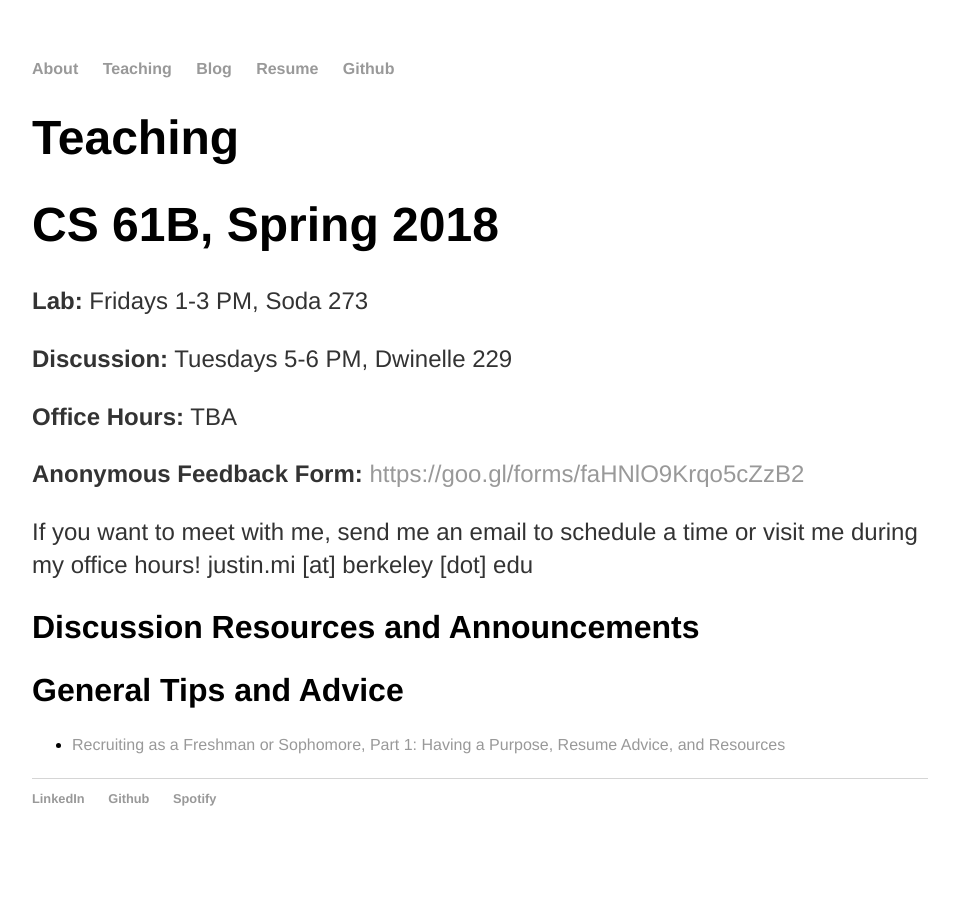
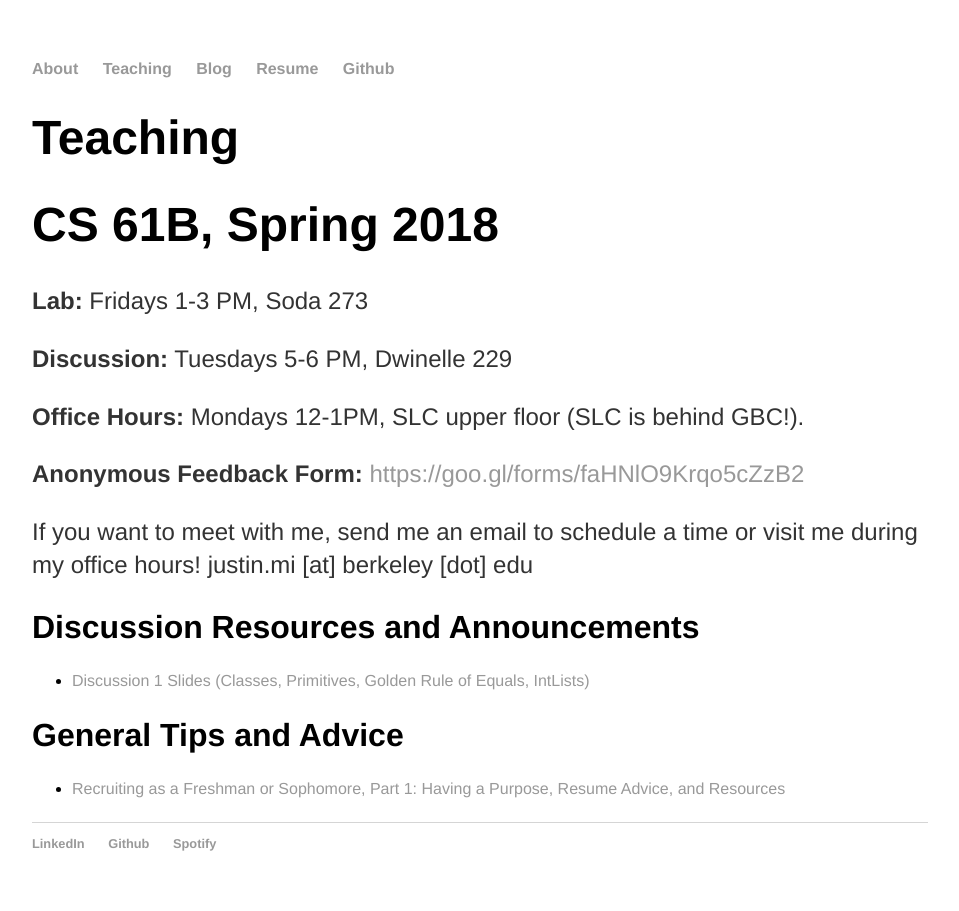
Before and after one commit to JustinMi/JustinMi.github.io, a Jekyll site: the page built from teaching/index.html, in a window 1280 px wide. Shown: the whole page, without its empty margins (160-1119 px from the left). Built offline with Jekyll 4.4.1, drawn with Linux system fonts in a browser that asks for light colours; nearby versions of some CDN libraries.

Commit message:
teaching

```diff
--- a/teaching/index.html
+++ b/teaching/index.html
@@ -13,7 +13,7 @@ title: Teaching
       <b>Discussion:</b> Tuesdays 5-6 PM, Dwinelle 229
     </p>
     <p>
-      <b>Office Hours:</b> TBA
+      <b>Office Hours:</b> Mondays 12-1PM, SLC upper floor (SLC is behind GBC!).
     </p>
     <p>
       <b>Anonymous Feedback Form:</b> <a href="https://goo.gl/forms/faHNlO9Krqo5cZzB2">https://goo.gl/forms/faHNlO9Krqo5cZzB2</a>
@@ -23,6 +23,11 @@ title: Teaching
     </p>
 
     <h2>Discussion Resources and Announcements</h2>
+    <p>
+      <ul>
+        <li><a href="https://docs.google.com/presentation/d/1n6RxcZwS3Q3bRkN8igM8gc7rjr3kd12l-Qwbiuhig38/edit?usp=sharing">Discussion 1 Slides (Classes, Primitives, Golden Rule of Equals, IntLists)</a></li>
+      </ul>
+    </p>
 
     <h2>General Tips and Advice</h2>
       <p>
```
Also changed, not shown: _posts/2017-12-27-recruiting-tips-for-freshmen-and-sophomores-applying.md (+1 -1 lines).
